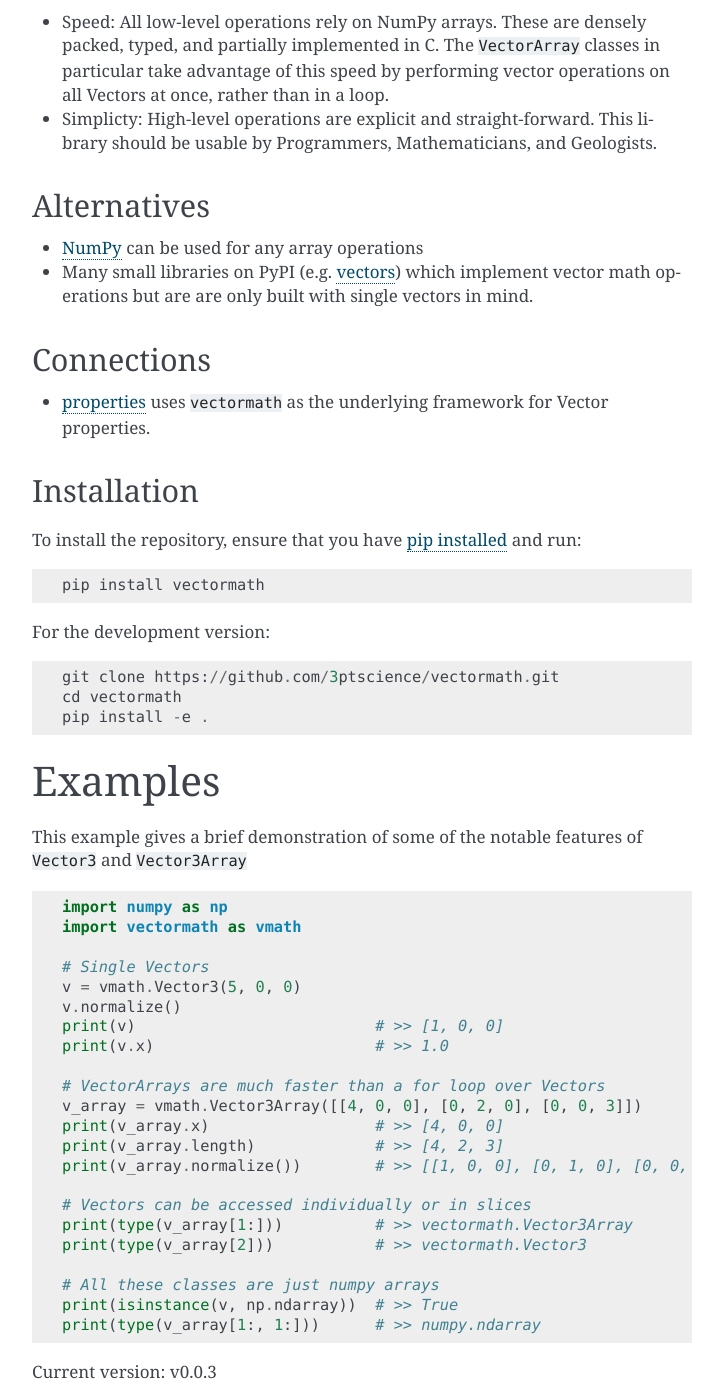
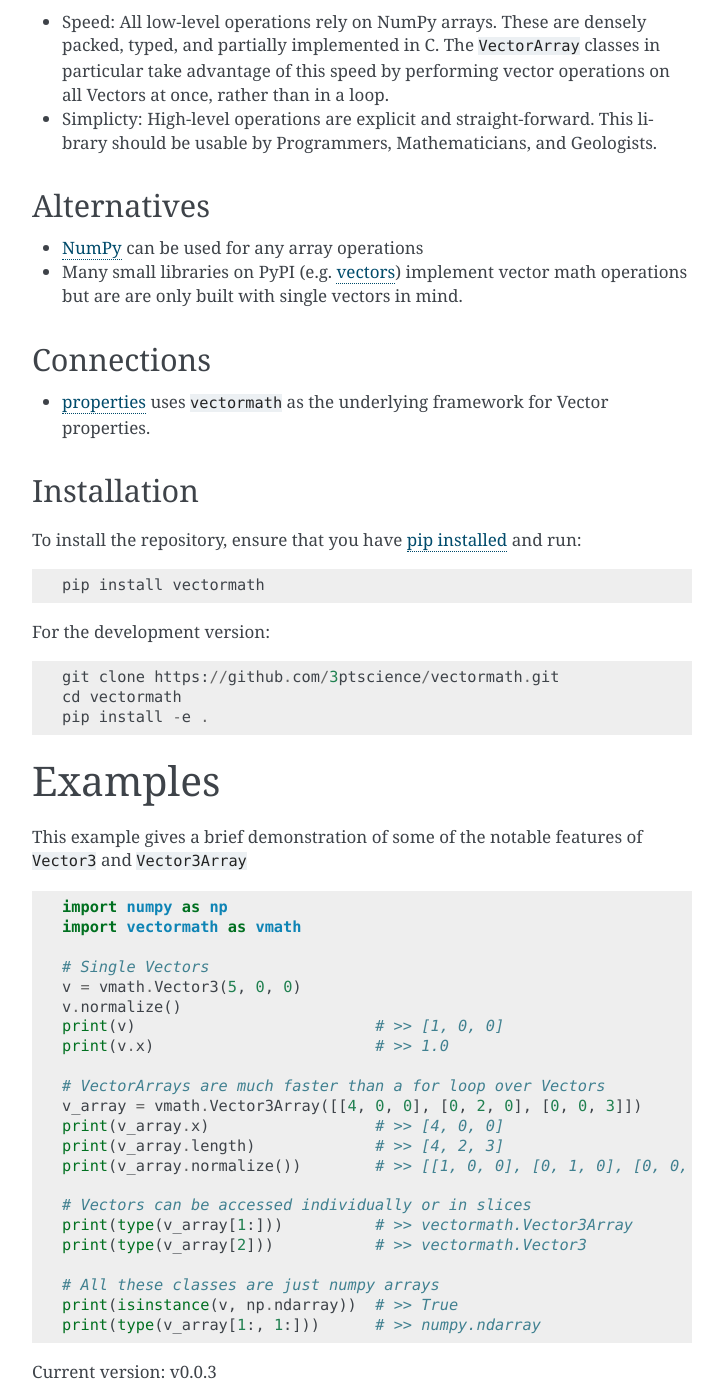
Before and after one commit to seequent/vectormath, a Sphinx documentation site: the page built from docs/index.rst, in a window 1280 px wide and 1400 px high, scrolled down 563 px. Shown: the whole window, without its empty margins (388-1111 px from the left). Built offline with Sphinx 7.4.7, drawn with Linux system fonts in a browser that asks for light colours; some of the changed text lies outside the part shown.

Commit message:
Update docs

```diff
--- a/README.rst
+++ b/README.rst
@@ -55,7 +55,7 @@ Alternatives
 
 * `NumPy <http://www.numpy.org/>`_ can be used for any array operations
 * Many small libraries on PyPI (e.g. `vectors <https://github.com/allelos/vectors>`_)
-  which implement vector math operations but are are only built with single vectors
+  implement vector math operations but are are only built with single vectors
   in mind.
 
 Connections
```
Also changed, not shown: docs/content/basic.rst (+28 -5 lines).
